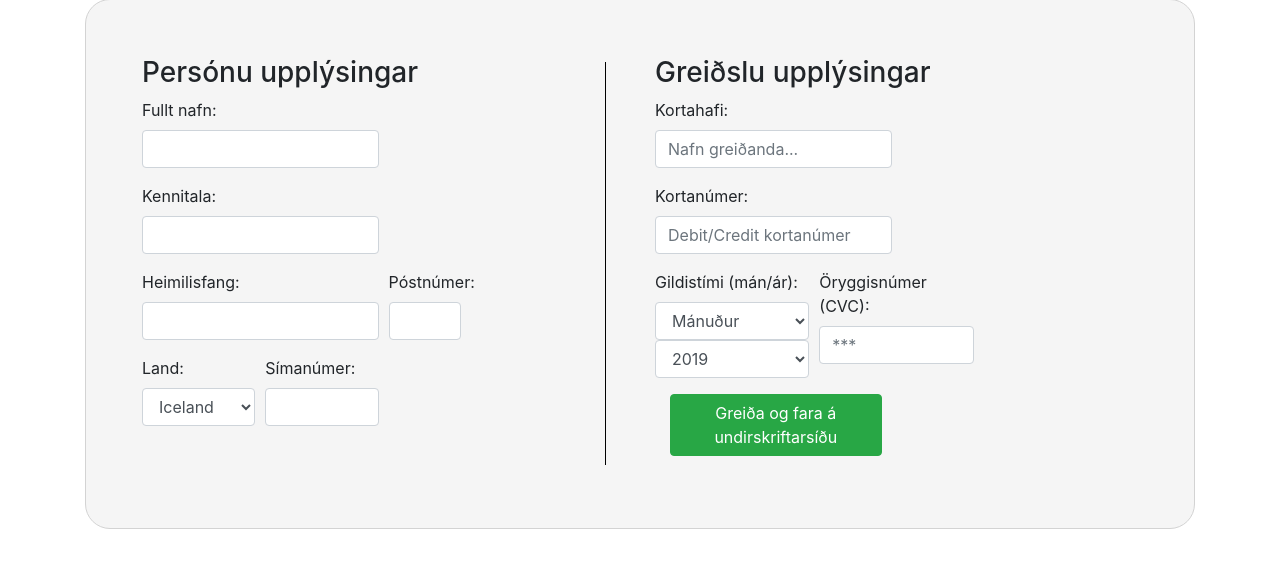
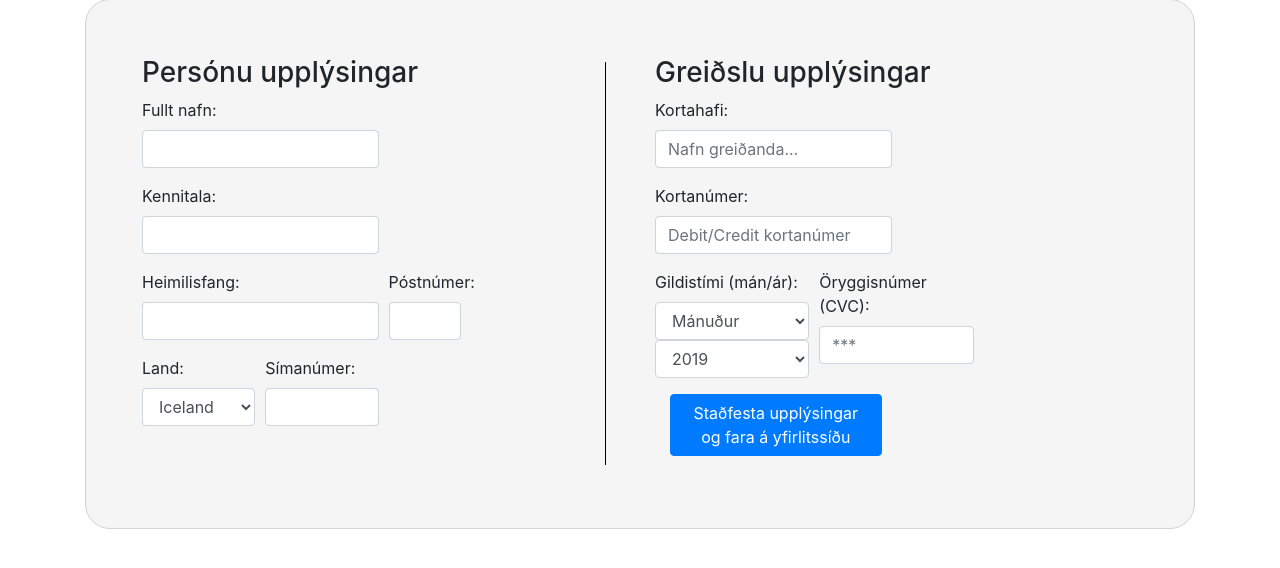
Before and after one commit to pker98/verklegt2, a Django app: template project/templates/greidsluferli/greidsluferli.html in a window 1280 px wide. Shown: the part 57-625 px from the top of the page. Run offline with Django 3.2, Linux system fonts and the light colour scheme; the template is opened without the code that fills it, so the values that code supplies are empty; some libraries are stand-ins or nearby versions.

Commit message:
þýdd nokkur orð

```diff
--- a/project/greidsla/urls.py
+++ b/project/greidsla/urls.py
@@ -3,4 +3,5 @@ from . import views
 
 urlpatterns = [
     path('greidsluferli/', views.greidsla, name='greidsla'),
+    path('kaupsamningur/', views.kaupsamningur, name='kaupsamningur')
 ]
--- a/project/templates/greidsluferli/greidsluferli.html
+++ b/project/templates/greidsluferli/greidsluferli.html
@@ -3,7 +3,6 @@
     <form class="form-horizontal pay-form" role="form">
     <div class="modal-body row">
     <div class="col-md-6">
-    <fieldset class="scheduler-border">
         <h3 class="h3">Persónu upplýsingar</h3>
         <div class="form-row">
             <div class="form-group col-md-6">
@@ -282,11 +281,9 @@
                 <input type="number" class="form-control" id="inputPhone" required>
             </div>
         </div>
-    </fieldset>
     </div>
         <div class="vl"></div>
     <div class="col-md-6">
-    <fieldset class="scheduler-border">
         <h3 class="h3">Greiðslu upplýsingar</h3>
         <div class="form-row">
             <div class="form-group col-md-6">
@@ -338,9 +335,8 @@
             </div>
         </div>
         <div class="form-group col-md-6">
-            <button type="submit" class="btn btn-success">Greiða og fara á undirskriftarsíðu</button>
+            <a href="{% url 'kaupsamningur' %}" class='block btn btn-primary'>Staðfesta upplýsingar og fara á yfirlitssíðu</a>
         </div>
-        </fieldset>
     </div>
     </div>
     </form>
--- a/project/templates/hus/breyta_husnaedi.html
+++ b/project/templates/hus/breyta_husnaedi.html
@@ -3,6 +3,6 @@
     <form class="form form-horizontal" action="{% url 'breyta_husnaedi' id %}" method="post">
     {% csrf_token %}
     {{ form }}
-    <input type="submit" value="Update" class="btn btn-primary pull-right" style="clear:both; margin:10px 0" />
+    <input type="submit" value="Uppfæra" class="btn btn-primary pull-right" style="clear:both; margin:10px 0" />
     </form>
 {% endblock %}
--- a/project/templates/hus/nytt_husnaedi.html
+++ b/project/templates/hus/nytt_husnaedi.html
@@ -3,6 +3,6 @@
     <form class="form form-horizontal" action="{% url 'nytt_husnaedi' %}" method="post">
     {% csrf_token %}
     {{ form }}
-    <input type="submit" value="Create" class="btn btn-primary pull-right" style="clear:both; margin:10px 0" />
+    <input type="submit" value="Nýskrá" class="btn btn-primary pull-right" style="clear:both; margin:10px 0" />
     </form>
 {% endblock %}
```
Also changed, not shown: project/greidsla/views.py (+2 -6 lines), project/templates/greidsluferli/kaupsamningur.html (renamed from project/templates/greidsluferli/stadfesting.html).
